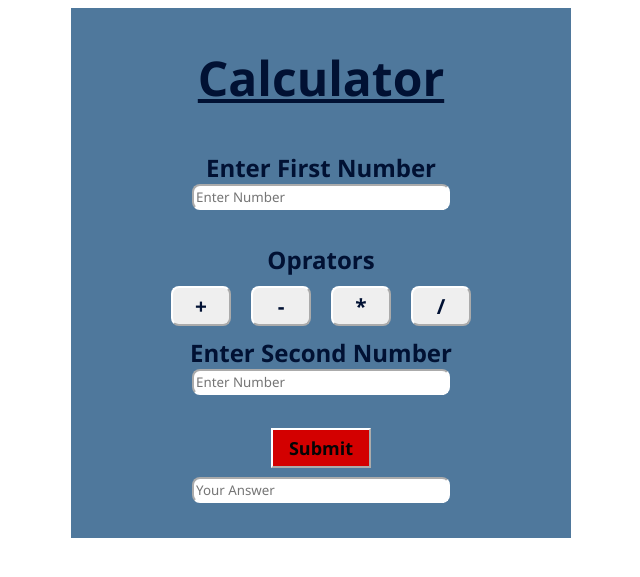
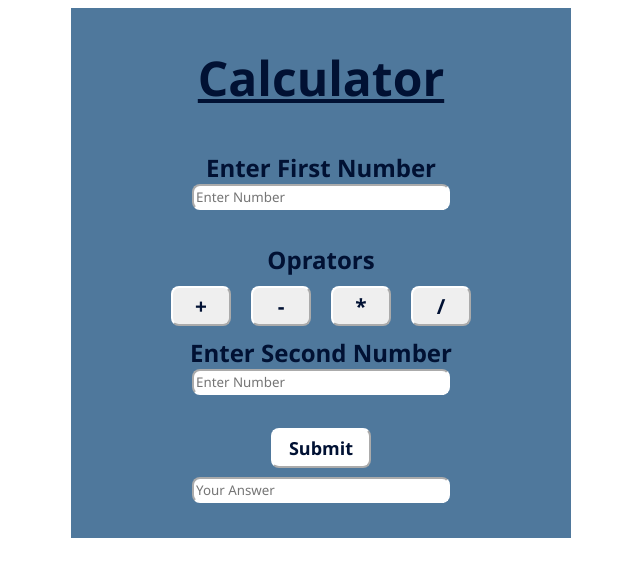
Before and after one commit to Shubham2303199723/Django_Calculator, a Django app: template templates/index.html in a window 1280 px wide. Shown: the top 577 px of the page, without its empty margins (319-959 px from the left). Run offline with Django 3.2, Linux system fonts and the light colour scheme; the template is opened without the code that fills it, so the values that code supplies are empty.

Commit message:
UI Improve

```diff
--- a/static/css/style.css
+++ b/static/css/style.css
@@ -58,16 +58,16 @@
 #div-form-button{
     width: 100px;
     height: 40px;
-    border-radius: 0px;
-    color: rgb(5, 5, 5);
-    background-color: rgb(211, 0, 0);
+    border-radius: 8px;
+    color: rgb(1, 17, 51);
+    background-color: rgb(255, 255, 255);
     border-color: white;
     font-weight: bold;
     font-size: large;
 }
 #div-form-button:hover{
-    background-color: black;
-    color: rgb(255, 0, 0);
+    background-color: rgb(0, 0, 0);
+    color: rgb(255, 255, 255);
     transition: 0.3s;
 }
 .input-ans{
@@ -76,3 +76,8 @@
     border-radius: 8px;
     border-color: white;
 }
+#oprator-btn:hover{
+    background-color: rgb(0, 0, 0);
+    color: rgb(255, 255, 255);
+    transition: 0.3s;
+}
```
